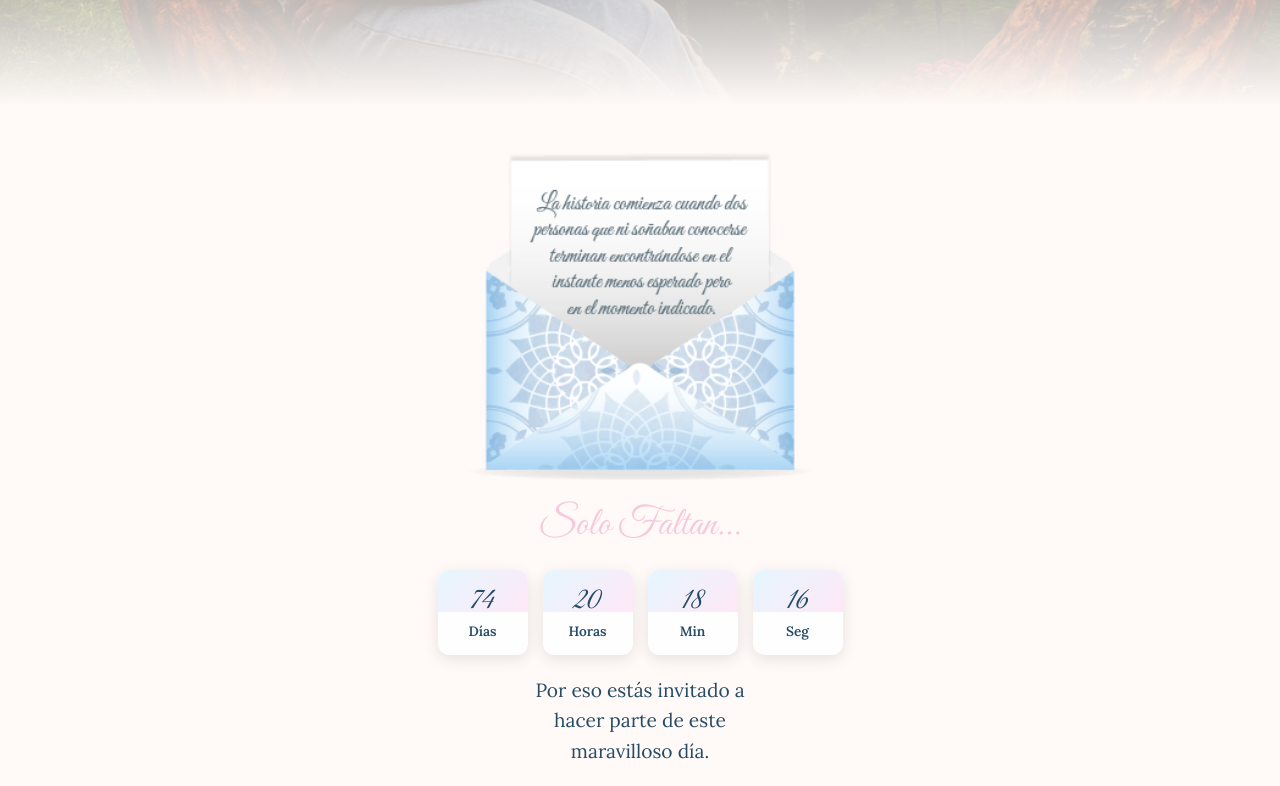
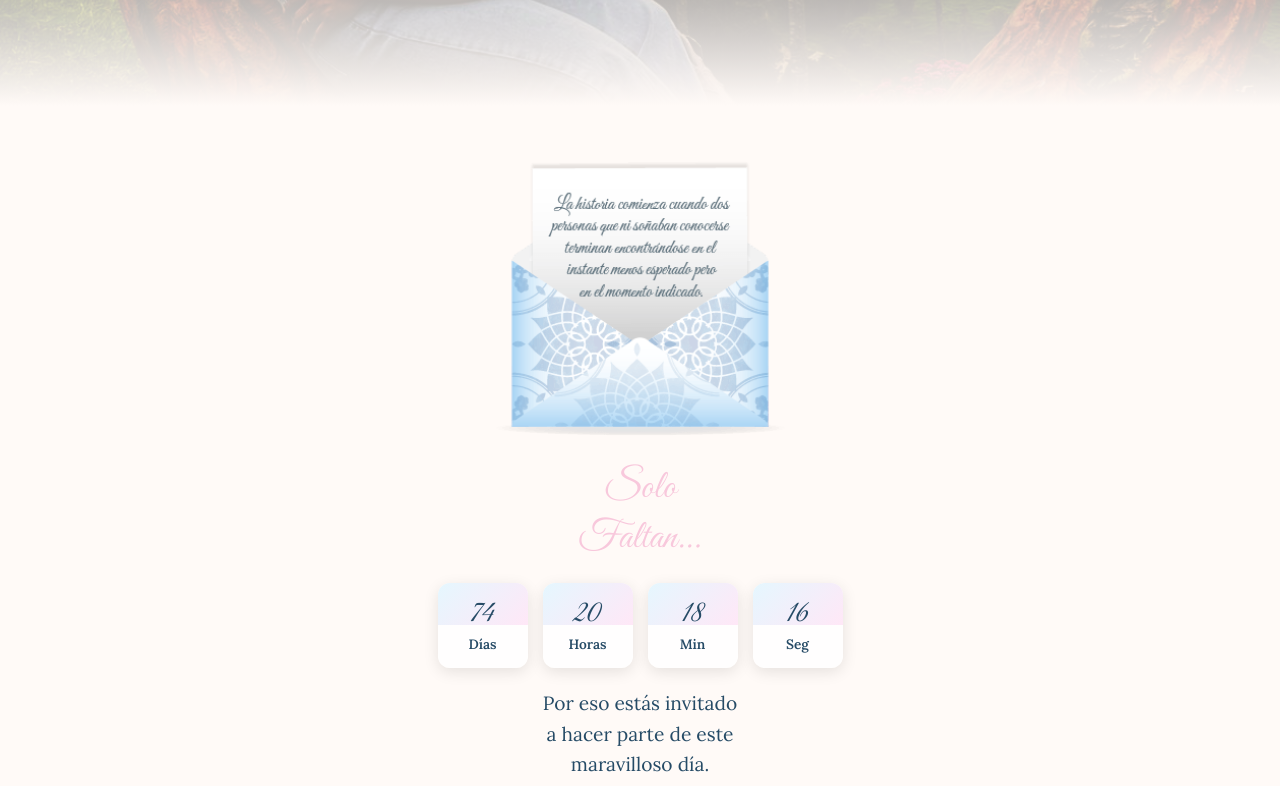
Before and after one commit to Catalina-tech264/Invitacion, a plain HTML site: page indexP.html in a window 1280 px wide. Shown: the part 694-1480 px from the top of the page. Drawn offline with Linux system fonts and the light colour scheme.

Commit message:
styles.css

```diff
--- a/styles.css
+++ b/styles.css
@@ -188,7 +188,7 @@ body{
 .countdown-section {
     padding: 60px 0 0 0!important;
     text-align: center;
-    max-width: 240px;
+    max-width: 200px;
     margin: auto;
     opacity: 0;
     transform: translateY(30px);
```
